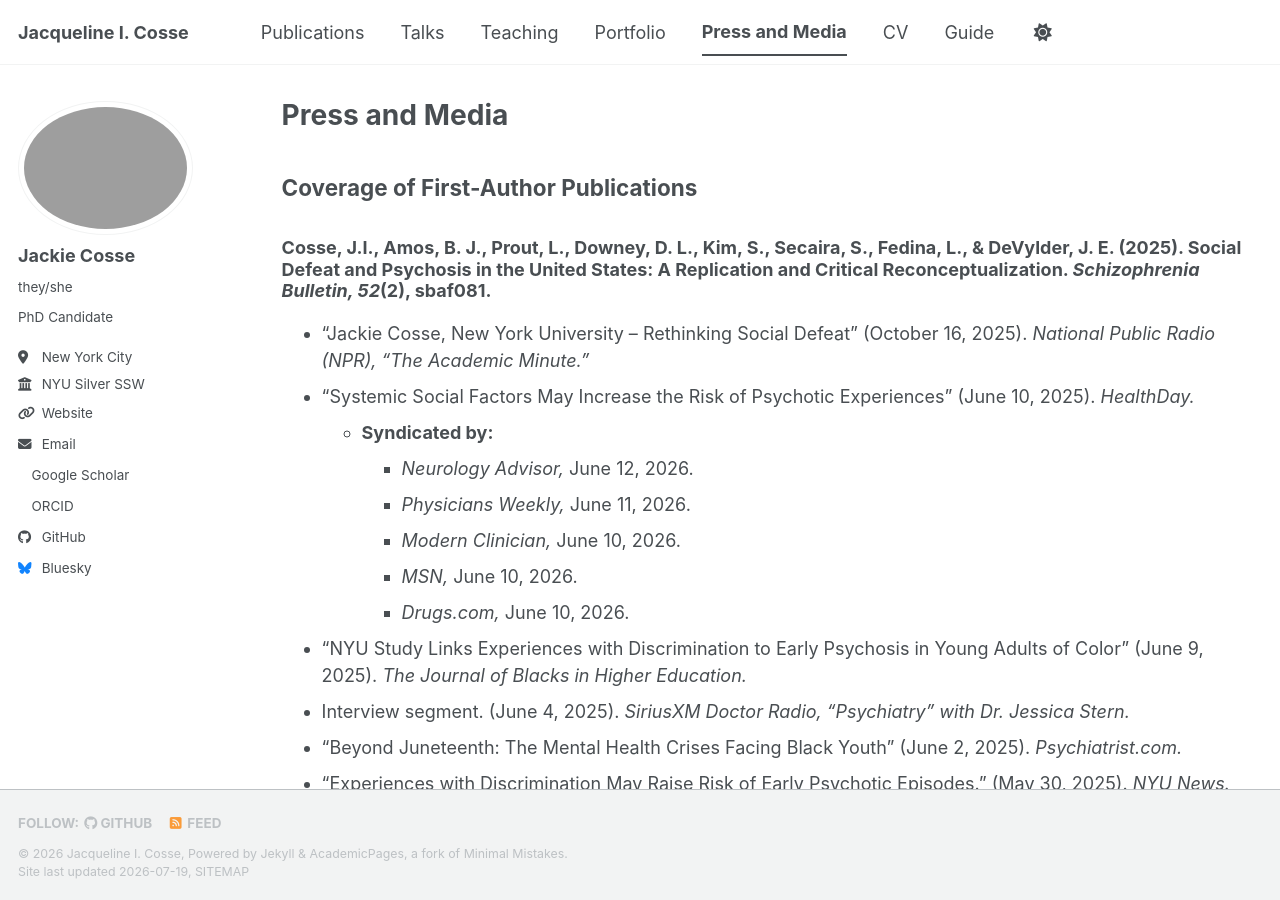
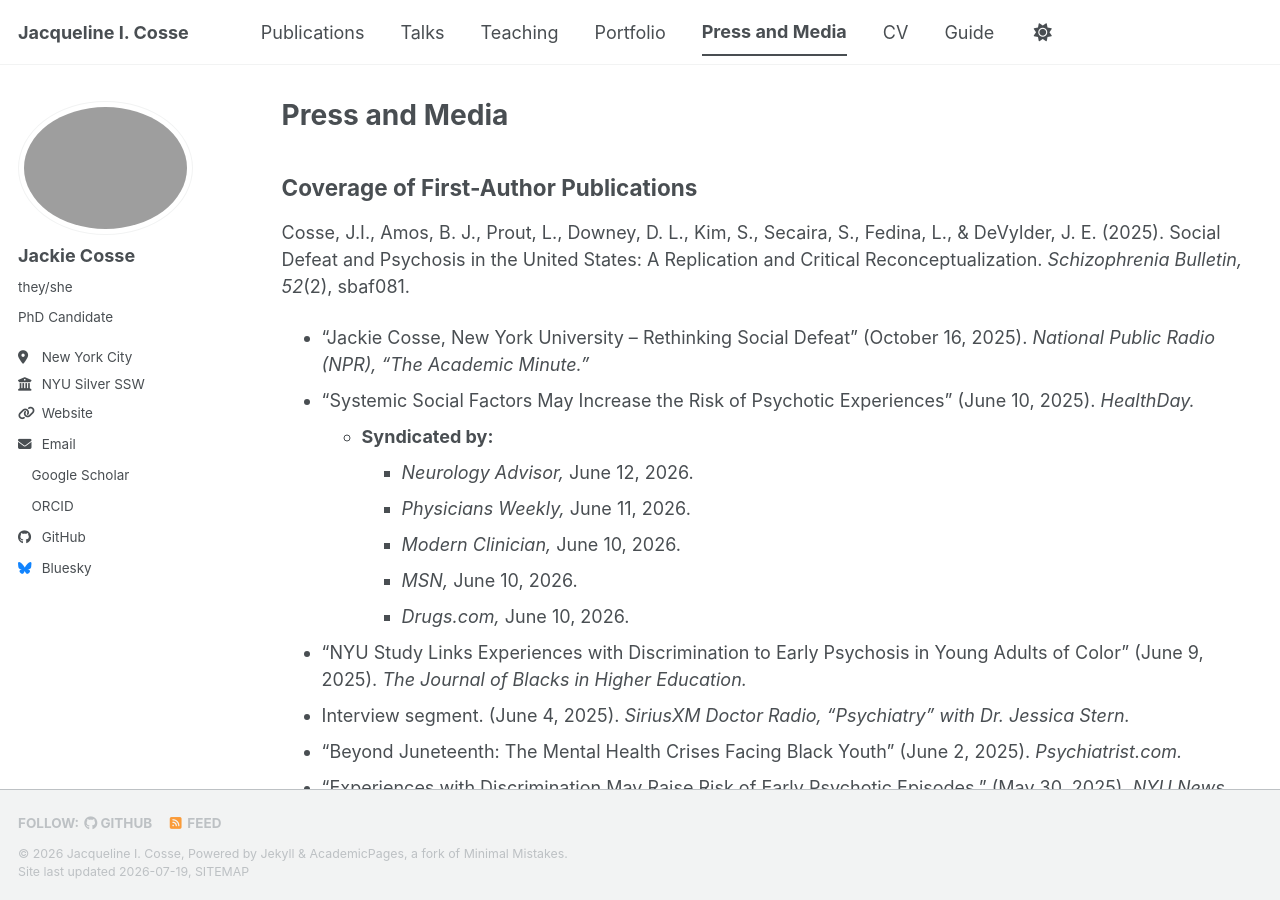
Before and after one commit to jackiecosse/jackiecosse.com, a Jekyll site: the page built from _pages/press.md, in a window 1280 px wide and 900 px high. Built offline with Jekyll 4.4.1, drawn with Linux system fonts in a browser that asks for light colours; a style sheet for code colours, icons or effects is not loaded.

Commit message:
Update press.md

```diff
--- a/_pages/press.md
+++ b/_pages/press.md
@@ -10,7 +10,7 @@
 {% include base_path %}
 
 ## Coverage of First-Author Publications
-### Cosse, J.I., Amos, B. J., Prout, L., Downey, D. L., Kim, S., Secaira, S., Fedina, L., & DeVylder, J. E. (2025). Social Defeat and Psychosis in the United States: A Replication and Critical Reconceptualization. _Schizophrenia Bulletin, 52_(2), sbaf081.
+Cosse, J.I., Amos, B. J., Prout, L., Downey, D. L., Kim, S., Secaira, S., Fedina, L., & DeVylder, J. E. (2025). Social Defeat and Psychosis in the United States: A Replication and Critical Reconceptualization. _Schizophrenia Bulletin, 52_(2), sbaf081.
   - “Jackie Cosse, New York University – Rethinking Social Defeat” (October 16, 2025). _National Public Radio (NPR), “The Academic Minute.”_
   - “Systemic Social Factors May Increase the Risk of Psychotic Experiences” (June 10, 2025). _HealthDay._
     - **Syndicated by:**
@@ -24,7 +24,7 @@
   - “Beyond Juneteenth: The Mental Health Crises Facing Black Youth” (June 2, 2025). _Psychiatrist.com._
   - “Experiences with Discrimination May Raise Risk of Early Psychotic Episodes.” (May 30, 2025). _NYU News._
 
-### Cosse, J., Hudson, K., & Romanelli, M. (2024). Medicine, access, spirit, and survival: An intersectional look at concepts of health among a diverse sample of LGBTQ adults. _SSM-Qualitative Research in Health, 5,_ 100395.
+Cosse, J., Hudson, K., & Romanelli, M. (2024). Medicine, access, spirit, and survival: An intersectional look at concepts of health among a diverse sample of LGBTQ adults. _SSM-Qualitative Research in Health, 5,_ 100395.
   - “An intersectional look at concepts of health among a diverse sample of LGBTQ adults.” (February 2, 2024). _Fordham GSS News._
   - “PhD Student Jackie Cosse Receives APHA Research Award.” (Nov 9, 2023). _NYU Silver Newsroom._
 
```
